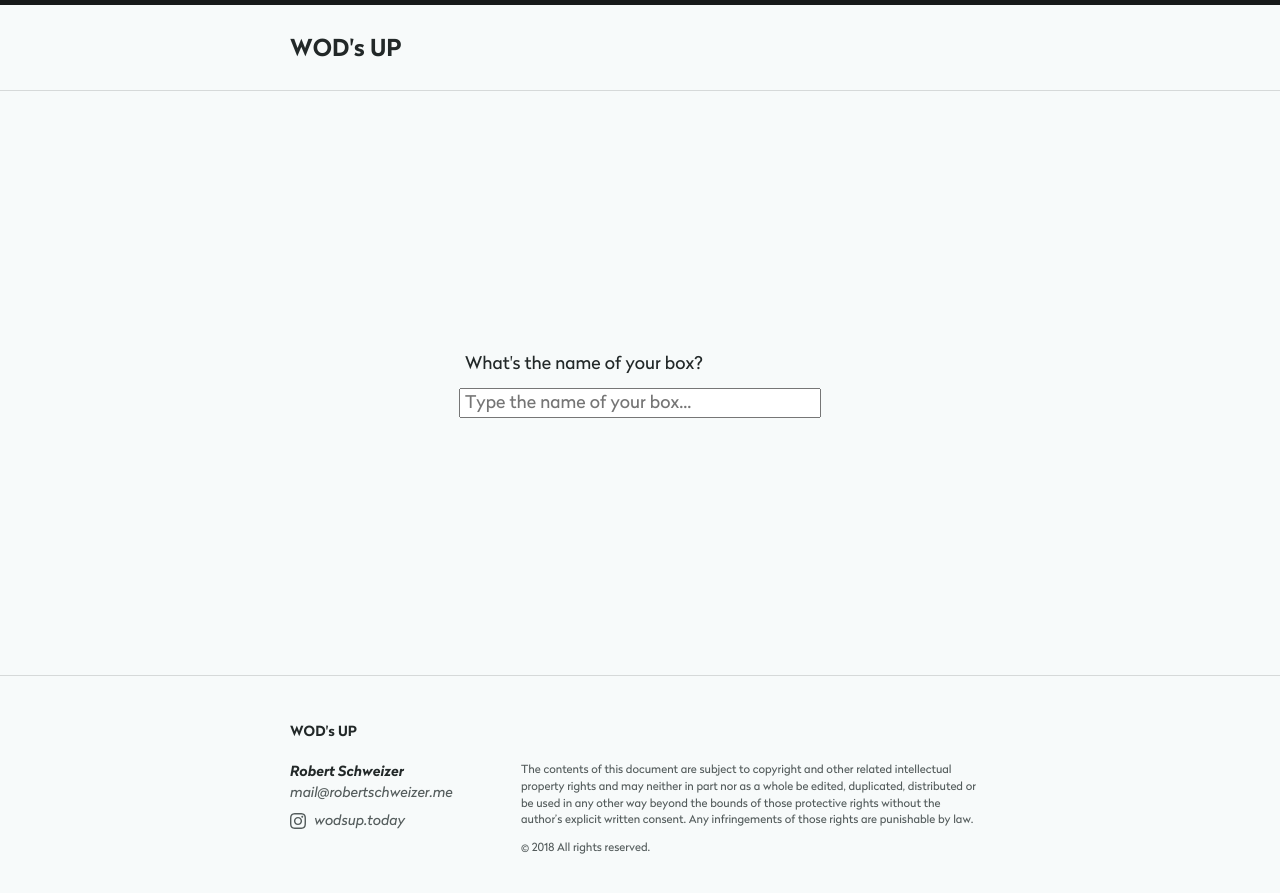
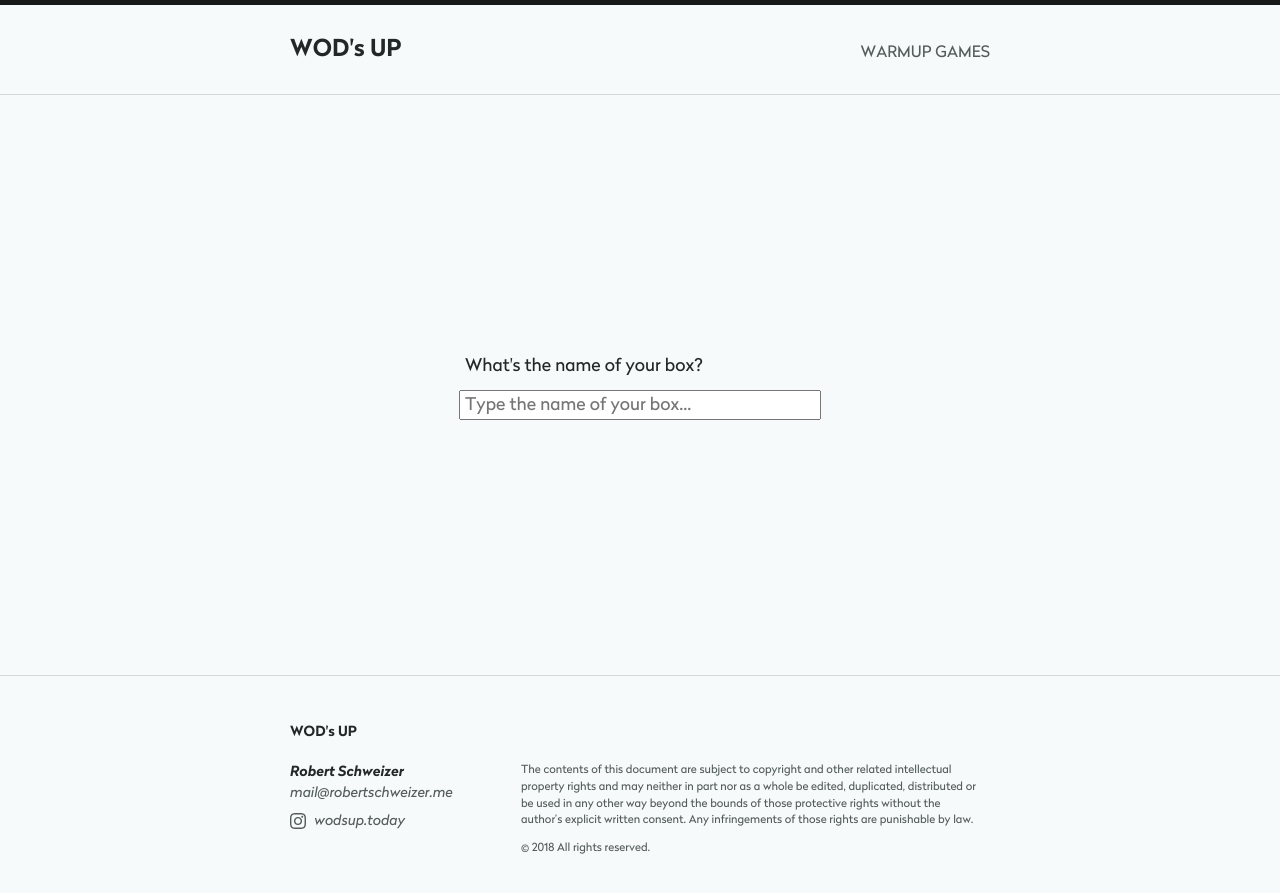
Before and after one commit to rschweizer/wodsup.today, a Jekyll site: the page built from index.md, in a window 1280 px wide. Shown: the top 893 px of the page. Built offline with Jekyll 4.4.1, drawn with Linux system fonts in a browser that asks for light colours.

Commit message:
Add warmup games collection

```diff
--- a/_config.yml
+++ b/_config.yml
@@ -5,6 +5,12 @@
   Daily workouts for individual athletes, teams and classes.
 
 instagram_username: wodsup.today
+
+collections:
+  - warmup-games
+
+main_navigation:
+  - warmup-games
 
 future: true
 timezone: UTC
--- a/_includes/header.html
+++ b/_includes/header.html
@@ -1,5 +1,12 @@
 <header>
   <div class="wrapper">
     <a class="site-title" rel="author" href="{{ '/' | relative_url }}">{{ site.title | escape }}</a>
+    <nav>
+    {%- for path in site.main_navigation -%}
+      {%- assign dir = path | prepend: '/' | append: '/' -%}
+      {%- assign page = site.pages | where: "dir", dir | first -%}
+      <a class="page-link" href="{{ page.url | relative_url }}">{{ path | split: '-' | join: ' ' | upcase | escape }}</a>
+    {%- endfor -%}
+  </nav>
   </div>
 </header>
--- a/_sass/layout.scss
+++ b/_sass/layout.scss
@@ -118,29 +118,27 @@
     background-color: transparent;
     border-top: none;
     font-size: 62.5%;
-    margin: 6em 0 16em;
   }
 
   & > header,
   & > main,
   & > footer {
-    & .wrapper {
+    .wrapper {
       margin: 0 auto;
       max-width: 50em;
       padding: 0 2em;
-      width: 100%;
     }
   }
 
   & > header {
+    @extend %clearfix;
+
     border-bottom: 1px solid $grey-color-light;
     padding: 2em 0;
     width: 100%;
 
     @media print {
-      padding: 0 0 5mm 0;
-      position: fixed;
-      top: 0;
+      margin-bottom: 5mm;
     }
 
     a.site-title {
@@ -148,9 +146,29 @@
       display: block;
       font-size: 1.666666666667em;
       font-weight: 700;
+      float: left;
       line-height: 1;
       margin-top: 0.25em;
       text-decoration: none;
+    }
+
+    nav {
+      float: right;
+      padding-top: 0.6666666666667em;
+
+      @media print {
+        display: none;
+      }
+
+      a {
+        color: $grey-color;
+        display: block;
+        font-size: 1.125em;
+
+        &:hover {
+          color: $brand-color;
+        }
+      }
     }
   }
 
@@ -163,7 +181,15 @@
       display: flex;
     }
 
-    & article {
+    header {
+      margin-bottom: 2em;
+      color: $brand-color;
+      font-size: 2em;
+      font-weight: 100;
+      text-align: center;
+    }
+
+    article {
       align-self: flex-start;
 
       @media screen {
@@ -195,15 +221,7 @@
         }
       }
 
-      & header {
-        margin-bottom: 2em;
-        color: $brand-color;
-        font-size: 2em;
-        font-weight: 100;
-        text-align: center;
-      }
-
-      & h1:first-child {
+      h1:first-child {
         font-style: italic;
         text-align: center;
 
@@ -215,12 +233,12 @@
       }
     }
 
-    & section {
+    section {
       &.cta {
         font-size: 1.25em;
 
-        & input,
-        & label {
+        input,
+        label {
           display: block;
           font-family: 'Radikal', $base-font-family;
           margin: 0 auto;
@@ -228,8 +246,26 @@
           width: 20em;
         }
 
-        & label {
+        label {
           margin-bottom: 0.5em;
+        }
+      }
+
+      article {
+        padding-top: 4em;
+        padding-bottom: 4em;
+        border-bottom: 1px solid $grey-color-light;
+
+        &:last-child {
+          border-bottom: none;
+        }
+
+        header {
+          margin-bottom: 1em;
+          color: $text-color;
+          font-size: 1.75em;
+          font-weight: 100;
+          text-align: left;
         }
       }
     }
@@ -243,12 +279,10 @@
     padding: 2em 0;
 
     @media print {
-      bottom: 0;
-      padding: 5mm 0 0 0;
-      position: fixed;
+      margin-top: 5mm;
     }
 
-    & address {
+    address {
       margin-bottom: 2em;
 
       @media (min-width: 40em) {
@@ -257,7 +291,7 @@
         width: 33%;
       }
 
-      & a {
+      a {
         color: $grey-color;
         display: block;
 
@@ -267,7 +301,7 @@
       }
     }
 
-    & aside {
+    aside {
       color: $grey-color;
       font-size: 0.8em;
 
@@ -276,11 +310,11 @@
         width: 66%;
       }
 
-      & p {
+      p {
         margin-top: 0;
       }
 
-      & .copy {
+      .copy {
         font-size: 1.0833333333333em;
         vertical-align: sub;
       }
```
Also changed, not shown: _layouts/collection.html (added, +17 -0 lines), _warmup-games/cone-grab.md (added, +5 -0 lines), _warmup-games/dowel-duel.md (added, +5 -0 lines), _warmup-games/funnel-tag.md (added, +5 -0 lines), _warmup-games/pizza-delivery.md (added, +5 -0 lines), _warmup-games/plank-race.md (added, +5 -0 lines), _warmup-games/relay-race.md (added, +5 -0 lines), _warmup-games/rock-paper-scissors.md (added, +5 -0 lines), _warmup-games/rowling.md (added, +5 -0 lines), _warmup-games/shout-out.md (added, +5 -0 lines), _warmup-games/squat-potato.md (added, +5 -0 lines), _warmup-games/tic-tac-toe.md (added, +5 -0 lines), warmup-games/index.md (added, +4 -0 lines).
